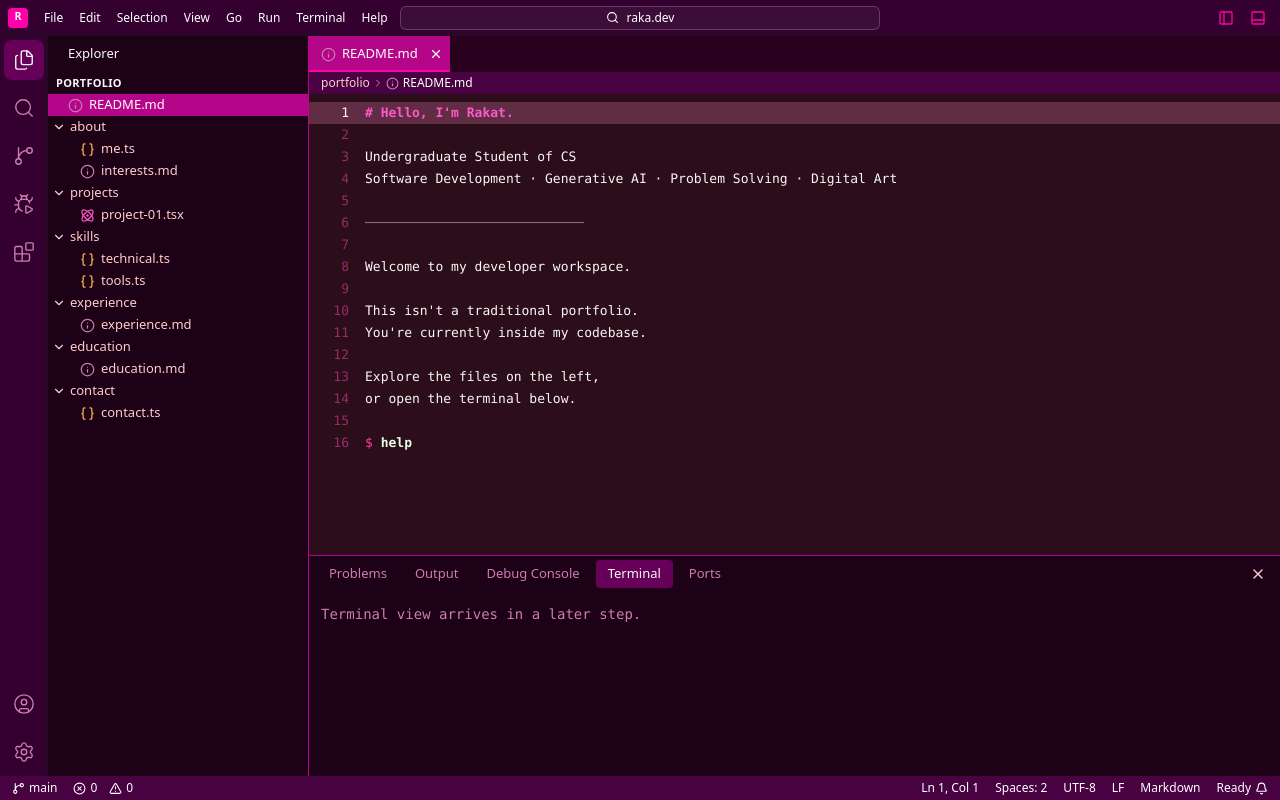
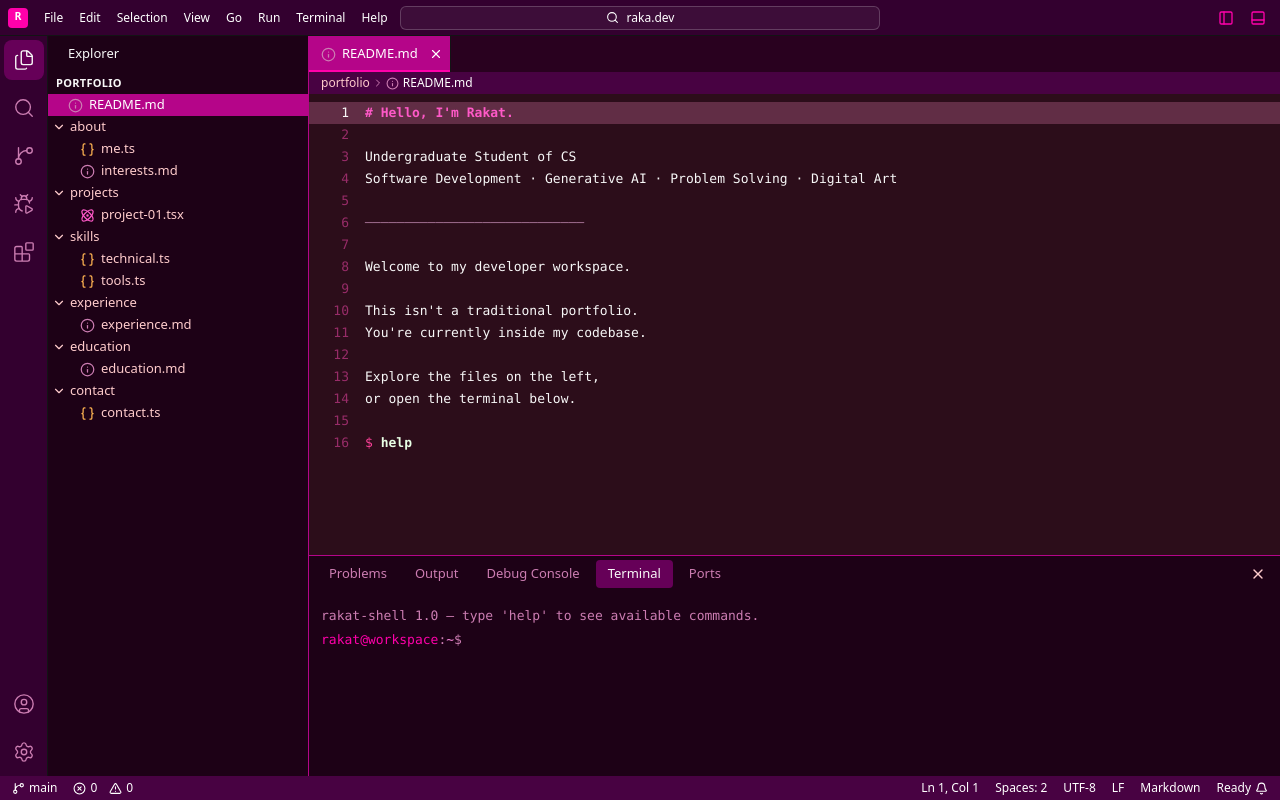
Before and after one commit to rakat2002/raka-portfolio, a React (Vite) app: page / in a window 1280 px wide. Built offline with nearby package versions, Linux system fonts and the light colour scheme.

Commit message:
feat: add working terminal with command history

```diff
--- a/src/components/IDE/Panel.tsx
+++ b/src/components/IDE/Panel.tsx
@@ -1,16 +1,26 @@
 import { useState } from 'react'
 import { X } from 'lucide-react'
+import type { TerminalState } from '../../hooks/useTerminal'
 import IconButton from '../UI/IconButton'
+import Terminal from './Terminal'
 
 const TABS = ['Problems', 'Output', 'Debug Console', 'Terminal', 'Ports'] as const
 type PanelTab = (typeof TABS)[number]
 
+const EMPTY_MESSAGES: Record<Exclude<PanelTab, 'Terminal'>, string> = {
+  Problems: 'No problems have been detected in the workspace.',
+  Output: 'Nothing to show yet.',
+  'Debug Console': 'No active debugging session.',
+  Ports: 'No forwarded ports.',
+}
+
 interface PanelProps {
   height: number
+  terminal: TerminalState
   onClose: () => void
 }
 
-export default function Panel({ height, onClose }: PanelProps) {
+export default function Panel({ height, terminal, onClose }: PanelProps) {
   const [active, setActive] = useState<PanelTab>('Terminal')
 
   return (
@@ -36,8 +46,13 @@ export default function Panel({ height, onClose }: PanelProps) {
           <X size={16} />
         </IconButton>
       </div>
-      <div role="tabpanel" className="flex-1 overflow-auto p-3 font-mono text-sm text-ink-faint">
-        {active} view arrives in a later step.
+
+      <div role="tabpanel" className="flex min-h-0 flex-1 flex-col">
+        {active === 'Terminal' ? (
+          <Terminal terminal={terminal} />
+        ) : (
+          <p className="p-3 font-mono text-sm text-ink-faint">{EMPTY_MESSAGES[active]}</p>
+        )}
       </div>
     </section>
   )
--- /dev/null
+++ b/src/components/IDE/Terminal.tsx
@@ -0,0 +1,108 @@
+import { useEffect, useRef, type KeyboardEvent } from 'react'
+import type { TerminalState } from '../../hooks/useTerminal'
+import { PROMPT_HOST, PROMPT_USER, type LineTone } from '../../lib/terminal'
+
+const TONE_CLASS: Record<LineTone, string> = {
+  plain: 'text-ink-dim',
+  success: 'text-syn-variable',
+  info: 'text-accent-2',
+  error: 'text-accent',
+  muted: 'text-ink-faint',
+}
+
+function Prompt() {
+  return (
+    <span className="shrink-0 select-none">
+      <span className="text-accent">
+        {PROMPT_USER}@{PROMPT_HOST}
+      </span>
+      <span className="text-ink-faint">:</span>
+      <span className="text-accent-2">~</span>
+      <span className="text-ink-faint">$</span>
+    </span>
+  )
+}
+
+interface TerminalProps {
+  terminal: TerminalState
+}
+
+export default function Terminal({ terminal }: TerminalProps) {
+  const { entries, input, setInput, submit, historyUp, historyDown, clear } = terminal
+  const scrollRef = useRef<HTMLDivElement>(null)
+  const inputRef = useRef<HTMLInputElement>(null)
+
+  // Always show the newest output.
+  useEffect(() => {
+    const element = scrollRef.current
+    if (element) element.scrollTop = element.scrollHeight
+  }, [entries])
+
+  const handleKeyDown = (event: KeyboardEvent<HTMLInputElement>) => {
+    if (event.key === 'Enter') {
+      event.preventDefault()
+      submit()
+    } else if (event.key === 'ArrowUp') {
+      event.preventDefault()
+      historyUp()
+    } else if (event.key === 'ArrowDown') {
+      event.preventDefault()
+      historyDown()
+    } else if ((event.ctrlKey || event.metaKey) && event.key.toLowerCase() === 'l') {
+      event.preventDefault()
+      clear()
+    }
+  }
+
+  // Clicking anywhere focuses the input, unless the person is selecting text.
+  const focusInput = () => {
+    if (window.getSelection()?.toString()) return
+    inputRef.current?.focus()
+  }
+
+  return (
+    <div
+      ref={scrollRef}
+      onClick={focusInput}
+      className="min-h-0 flex-1 cursor-text overflow-auto p-3 font-mono text-[13px] leading-6"
+    >
+      <div role="log" aria-label="Terminal output" aria-live="polite">
+        {entries.map((entry) =>
+          entry.kind === 'input' ? (
+            <div key={entry.id} className="flex gap-2">
+              <Prompt />
+              <span className="break-words text-ink">{entry.command}</span>
+            </div>
+          ) : (
+            <div key={entry.id}>
+              {entry.lines.map((item, index) => (
+                <div
+                  key={index}
+                  className={`whitespace-pre-wrap break-words ${TONE_CLASS[item.tone ?? 'plain']}`}
+                >
+                  {item.text || '\u00a0'}
+                </div>
+              ))}
+            </div>
+          ),
+        )}
+      </div>
+
+      <div className="flex items-center gap-2">
+        <Prompt />
+        <input
+          ref={inputRef}
+          value={input}
+          onChange={(event) => setInput(event.target.value)}
+          onKeyDown={handleKeyDown}
+          aria-label="Terminal input"
+          autoComplete="off"
+          autoCapitalize="off"
+          autoCorrect="off"
+          spellCheck={false}
+          className="min-w-0 flex-1 bg-transparent text-ink caret-caret outline-none"
+        />
+      </div>
+    </div>
+  )
+}
--- /dev/null
+++ b/src/hooks/useTerminal.ts
@@ -0,0 +1,69 @@
+import { useRef, useState } from 'react'
+import { WELCOME_LINES, runCommand, type OutputLine } from '../lib/terminal'
+
+export type TerminalEntry =
+  | { id: number; kind: 'input'; command: string }
+  | { id: number; kind: 'output'; lines: OutputLine[] }
+
+export function useTerminal() {
+  const nextId = useRef(1)
+  const draft = useRef('') // what you had typed before you pressed the Up arrow
+
+  const [entries, setEntries] = useState<TerminalEntry[]>([
+    { id: 0, kind: 'output', lines: WELCOME_LINES },
+  ])
+  const [input, setInput] = useState('')
+  const [history, setHistory] = useState<string[]>([])
+  const [position, setPosition] = useState(0) // where we are in the history
+
+  const newId = () => nextId.current++
+
+  const submit = () => {
+    const command = input.trim()
+    const echo: TerminalEntry = { id: newId(), kind: 'input', command }
+
+    setInput('')
+    draft.current = ''
+
+    // Pressing Enter on an empty line just gives a fresh prompt, like a real shell.
+    if (command === '') {
+      setPosition(history.length)
+      setEntries((current) => [...current, echo])
+      return
+    }
+
+    setHistory((current) => [...current, command])
+    setPosition(history.length + 1)
+
+    const result = runCommand(command)
+    if (result.clear) {
+      setEntries([])
+      return
+    }
+
+    const output: TerminalEntry[] =
+      result.lines.length > 0 ? [{ id: newId(), kind: 'output', lines: result.lines }] : []
+    setEntries((current) => [...current, echo, ...output])
+  }
+
+  const historyUp = () => {
+    if (history.length === 0 || position === 0) return
+    if (position === history.length) draft.current = input
+    const next = position - 1
+    setPosition(next)
+    setInput(history[next])
+  }
+
+  const historyDown = () => {
+    if (position >= history.length) return
+    const next = position + 1
+    setPosition(next)
+    setInput(next === history.length ? draft.current : history[next])
+  }
+
+  const clear = () => setEntries([])
+
+  return { entries, input, setInput, submit, historyUp, historyDown, clear }
+}
+
+export type TerminalState = ReturnType<typeof useTerminal>
--- /dev/null
+++ b/src/lib/terminal.ts
@@ -0,0 +1,105 @@
+import { fileTree, filesByPath } from '../data/portfolioFiles'
+import { profile } from '../data/profile'
+
+export type LineTone = 'plain' | 'success' | 'info' | 'error' | 'muted'
+
+export interface OutputLine {
+  text: string
+  tone?: LineTone
+}
+
+export interface CommandResult {
+  lines: OutputLine[]
+  clear?: boolean
+}
+
+interface Command {
+  name: string
+  description: string
+  run: (args: string[]) => CommandResult
+}
+
+export const PROMPT_USER = profile.name.split(' ')[0].toLowerCase()
+export const PROMPT_HOST = 'workspace'
+const HOME_PATH = `/home/${PROMPT_USER}/portfolio`
+
+export const WELCOME_LINES: OutputLine[] = [
+  { text: `${PROMPT_USER}-shell 1.0 — type 'help' to see available commands.`, tone: 'muted' },
+]
+
+// ---------- small helpers ----------
+
+const line = (text: string, tone?: LineTone): OutputLine => ({ text, tone })
+const plain = (...texts: string[]): CommandResult => ({ lines: texts.map((text) => line(text)) })
+const failure = (text: string): CommandResult => ({ lines: [line(text, 'error')] })
+
+// ---------- the commands ----------
+
+function help(): CommandResult {
+  const width = Math.max(...COMMANDS.map((command) => command.name.length)) + 2
+  return {
+    lines: [
+      line('Available commands:', 'info'),
+      ...COMMANDS.map((command) => line(`  ${command.name.padEnd(width)}${command.description}`)),
+    ],
+  }
+}
+
+function ls(args: string[]): CommandResult {
+  const target = args[0]?.replace(/\/$/, '')
+
+  if (!target) {
+    return plain(
+      fileTree.map((node) => (node.kind === 'folder' ? `${node.name}/` : node.name)).join('  '),
+    )
+  }
+  if (filesByPath.has(target)) return plain(args[0])
+
+  const folder = fileTree.find((node) => node.kind === 'folder' && node.path === target)
+  if (!folder || folder.kind !== 'folder') {
+    return failure(`ls: cannot access '${args[0]}': No such file or directory`)
+  }
+  return plain(folder.children.map((child) => child.name).join('  '))
+}
+
+function cat(args: string[]): CommandResult {
+  if (args.length === 0) return failure('cat: missing file operand')
+
+  return {
+    lines: args.flatMap((path) => {
+      const file = filesByPath.get(path)
+      if (!file) return [line(`cat: ${path}: No such file or directory`, 'error')]
+      return file.content.split('\n').map((text) => line(text))
+    }),
+  }
+}
+
+const COMMANDS: Command[] = [
+  { name: 'help', description: 'Show this list', run: help },
+  { name: 'ls', description: 'List files (try: ls projects)', run: ls },
+  { name: 'cat', description: 'Print a file (try: cat README.md)', run: cat },
+  { name: 'pwd', description: 'Print the working directory', run: () => plain(HOME_PATH) },
+  { name: 'whoami', description: 'Show who is logged in', run: () => plain(PROMPT_USER) },
+  {
+    name: 'clear',
+    description: 'Clear the terminal (Ctrl+L)',
+    run: () => ({ lines: [], clear: true }),
+  },
+]
+
+// ---------- the entry point ----------
+
+export function runCommand(input: string): CommandResult {
+  const [name, ...args] = input.trim().split(/\s+/)
+  const command = COMMANDS.find((item) => item.name === name)
+
+  if (!command) {
+    return {
+      lines: [
+        line(`bash: ${name}: command not found`, 'error'),
+        line("Type 'help' to see available commands.", 'muted'),
+      ],
+    }
+  }
+  return command.run(args)
+}
--- a/src/pages/Workspace.tsx
+++ b/src/pages/Workspace.tsx
@@ -12,6 +12,7 @@ import { useCursors } from '../hooks/useCursors'
 import { useEditorTabs } from '../hooks/useEditorTabs'
 import { useKeybindings } from '../hooks/useKeybindings'
 import { useResizable } from '../hooks/useResizable'
+import { useTerminal } from '../hooks/useTerminal'
 
 export default function Workspace() {
   const [activity, setActivity] = useState<ActivityId>('explorer')
@@ -19,6 +20,7 @@ export default function Workspace() {
   const [panelOpen, setPanelOpen] = useState(true)
   const { tabs, activePath, openFile, closeTab, activateTab, pinTab } = useEditorTabs(README_PATH)
   const { cursor, setCursor } = useCursors(activePath)
+  const terminal = useTerminal()
 
   const activeFile = activePath ? (filesByPath.get(activePath) ?? null) : null
 
@@ -77,7 +79,7 @@ export default function Workspace() {
           {panelOpen && (
             <>
               <Sash orientation="horizontal" label="Resize panel" handlers={panel.handlers} />
-              <Panel height={panel.size} onClose={() => setPanelOpen(false)} />
+              <Panel height={panel.size} terminal={terminal} onClose={() => setPanelOpen(false)} />
             </>
           )}
         </div>
```
